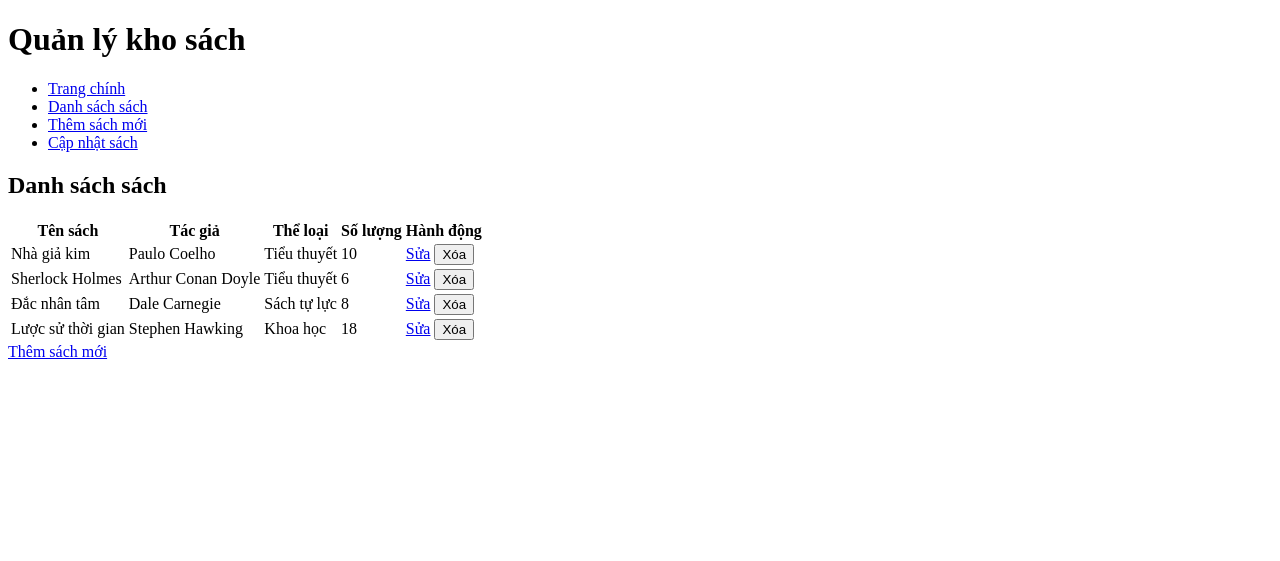
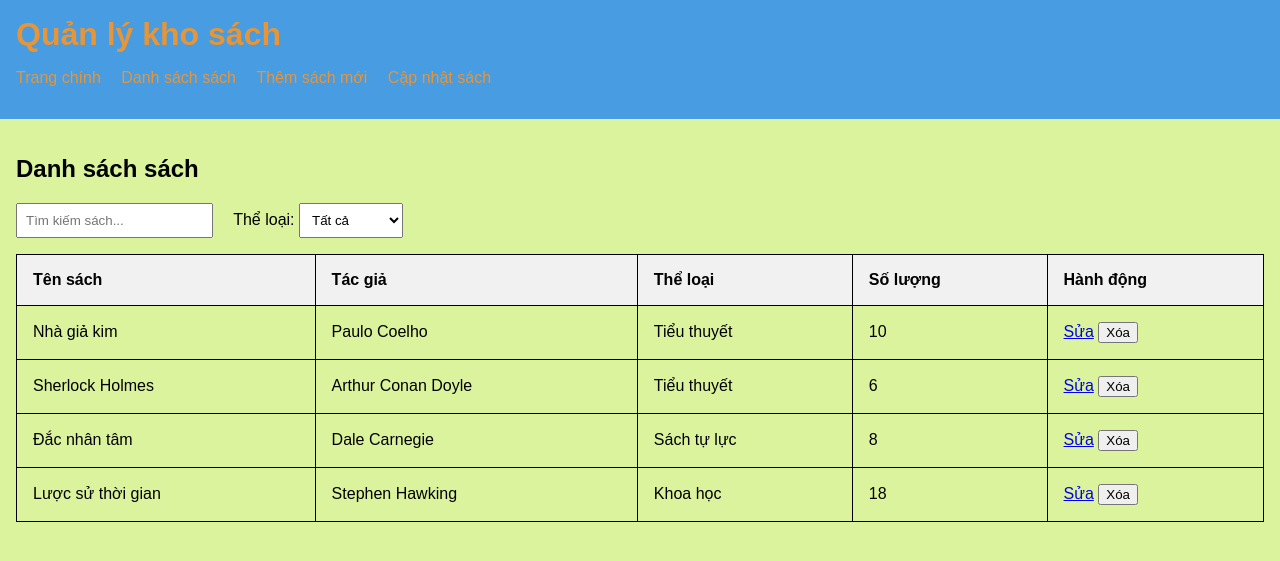
Before and after one commit to danhpham28104/Book_Projects, a Django app: page /books/ in a window 1280 px wide. Shown: the top 561 px of the page. Run offline with Django 5.2, Linux system fonts and the light colour scheme; data comes from the database, SQL or seed files in the repository; both versions use the stored data as it was after the commit.

Commit message:
upgrade for font-end

```diff
--- a/book_management/books/Templates/books.html
+++ b/book_management/books/Templates/books.html
@@ -1,9 +1,11 @@
 <!DOCTYPE html>
 <html lang="vi">
   <head>
+    {% load static %}
     <meta charset="UTF-8" />
     <meta name="viewport" content="width=device-width, initial-scale=1.0" />
     <title>Danh sách sách</title>
+    <link rel="stylesheet" href="{% static 'css/books.css' %}" />
   </head>
   <body>
     <header>
@@ -17,8 +19,25 @@
         </ul>
       </nav>
     </header>
+
+    <main>
+      <section id="books">
         <h2>Danh sách sách</h2>
-    <table>
+        <div class="filters">
+          <input type="text" id="searchInput" placeholder="Tìm kiếm sách..." />
+          <label for="filterGenre">Thể loại:</label>
+          <select id="filterGenre">
+            <option value="">Tất cả</option>
+            <option value="tiểu thuyết">Tiểu thuyết</option>
+            <option value="kinh dị">Kinh dị</option>
+            <option value="tâm lý">Tâm lý</option>
+            <option value="khoa học">Khoa học</option>
+            <option value="văn hóa">Văn hóa</option>
+            <option value="lịch sử">Lịch sử</option>
+          </select>
+        </div>
+        <table id="bookTable">
+          <thead>
             <tr>
               <th>Tên sách</th>
               <th>Tác giả</th>
@@ -26,6 +45,8 @@
               <th>Số lượng</th>
               <th>Hành động</th>
             </tr>
+          </thead>
+          <tbody>
             {% for book in books %}
             <tr>
               <td>{{ book.name }}</td>
@@ -45,7 +66,11 @@
               </td>
             </tr>
             {% endfor %}
+          </tbody>
         </table>
-    <a href="{% url 'add_book' %}">Thêm sách mới</a>
+      </section>
+    </main>
+
+    <script src="{% static 'js/books.js' %}"></script>
   </body>
 </html>
--- /dev/null
+++ b/book_management/books/static/css/books.css
@@ -0,0 +1,66 @@
+body {
+    font-family: Arial, sans-serif;
+    margin: 0;
+    padding: 0;
+    background-color: #dcf39e;
+}
+
+header {
+    background-color: #479ce2;
+    color: rgb(231, 149, 55);
+    padding: 1rem;
+}
+
+header h1 {
+    margin: 0;
+}
+
+nav ul {
+    list-style-type: none;
+    padding: 0;
+}
+
+nav ul li {
+    display: inline;
+    margin-right: 1rem;
+}
+
+nav ul li a {
+    color: rgb(231, 149, 55);
+    text-decoration: none;
+}
+
+main {
+    padding: 1rem;
+}
+
+.filters {
+    margin-bottom: 1rem;
+}
+
+.filters input,
+.filters select {
+    margin-right: 1rem;
+    padding: 0.5rem;
+}
+
+table {
+    width: 100%;
+    border-collapse: collapse;
+}
+
+table,
+th,
+td {
+    border: 1px solid black;
+}
+
+th,
+td {
+    padding: 1rem;
+    text-align: left;
+}
+
+thead {
+    background-color: #f1f1f1;
+}
--- a/book_management/books/views.py
+++ b/book_management/books/views.py
@@ -1,17 +1,33 @@
 from django.shortcuts import render, redirect, get_object_or_404
 from .models import Book, Genre, Author
 from .forms import BookForm
+from django.db.models import Sum
+
 
 # định nghĩa các hành động mà trang web thực hiện khi người dùng tương tác với giao diện
 def index(request):
-    total_books = Book.objects.count()   # tổng số sách
-    borrowed_books = 0   # số sách đã mượn
-    available_books = total_books - borrowed_books  # số sách còn lại
-    books = Book.objects.all()  # Lấy tất cả sách để hiển thị trên trang chính
+    # Tính tổng số lượng sách hiện có (tổng số quyển sách)
+    total_books_quantity = Book.objects.aggregate(total_quantity=Sum('quantity'))['total_quantity'] or 0
+
+    # Số sách đã mượn (tạm thời giả định là 0)
+    borrowed_books = 0
+
+    # Số sách còn lại
+    available_books = total_books_quantity - borrowed_books
+
+    # Lấy danh sách các sách để hiển thị
+    books = Book.objects.all()
+
+    # Đưa số liệu tổng quan và danh sách sách vào context để truyền vào template
     context = {
         'books': books,
+        'total_books_quantity': total_books_quantity,
+        'borrowed_books': borrowed_books,
+        'available_books': available_books,
     }
-    return render(request, 'index.html', context)   # Trả về trang chính với các thông tin tổng quan về sách
+
+    # Trả về trang chính với các thông tin tổng quan về sách
+    return render(request, 'index.html', context)
 
 def books_list(request):
     search_query = request.GET.get('search', '')   # Lấy từ khóa tìm kiếm từ yêu cầu GET
```
Also changed, not shown: book_management/books/Templates/add_book.html (+5 -2 lines), book_management/books/Templates/index.html (+12 -3 lines), book_management/books/static/css/add_book.css (added, +107 -0 lines), book_management/books/static/js/books.js (added, +41 -0 lines), book_management/books/static/js/index.js (+0 -7 lines), book_management/books/forms.py (line endings or trailing spaces), book_management/db.sqlite3. Lines whose indentation alone changed are shown as unchanged.
